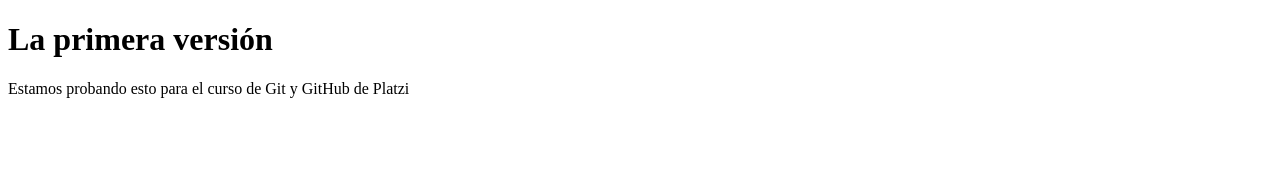
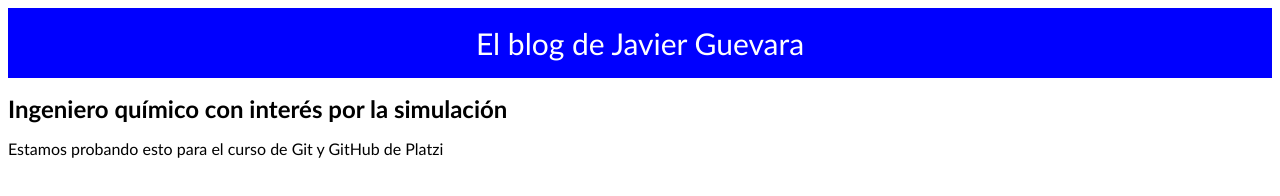
Before and after one commit to jrguevaral/jrguevaral.github.io, a plain HTML site: page index.html in a window 1280 px wide. Drawn offline with Linux system fonts and the light colour scheme.

Commit message:
Segunda version

```diff
--- /dev/null
+++ b/css/styles.css
@@ -0,0 +1,18 @@
+body {
+    font-family: "Calibri", sans-serif;
+}
+
+header {
+    background: blue;
+    color: white;
+    height: 70px;
+    font-size: 30px;
+    font-style: bold;
+    display: flex;
+    justify-content: center;
+    align-items: center;
+}
+
+h1 {
+    font-size: 24px;
+}
--- a/index.html
+++ b/index.html
@@ -2,11 +2,13 @@
 <html lang="en">
 <head>
     <meta charset="UTF-8">
+    <link rel="stylesheet" href="./css/styles.css">
     <meta name="viewport" content="width=device-width, initial-scale=1.0">
     <title>Mi primer blog</title>
 </head>
 <body>
-    <h1>La primera versión</h1>
+    <header>El blog de Javier Guevara</header>
+    <h1>Ingeniero químico con interés por la simulación</h1>
     <p>Estamos probando esto para el curso de Git y GitHub de Platzi</p>
 </body>
 </html>
```
